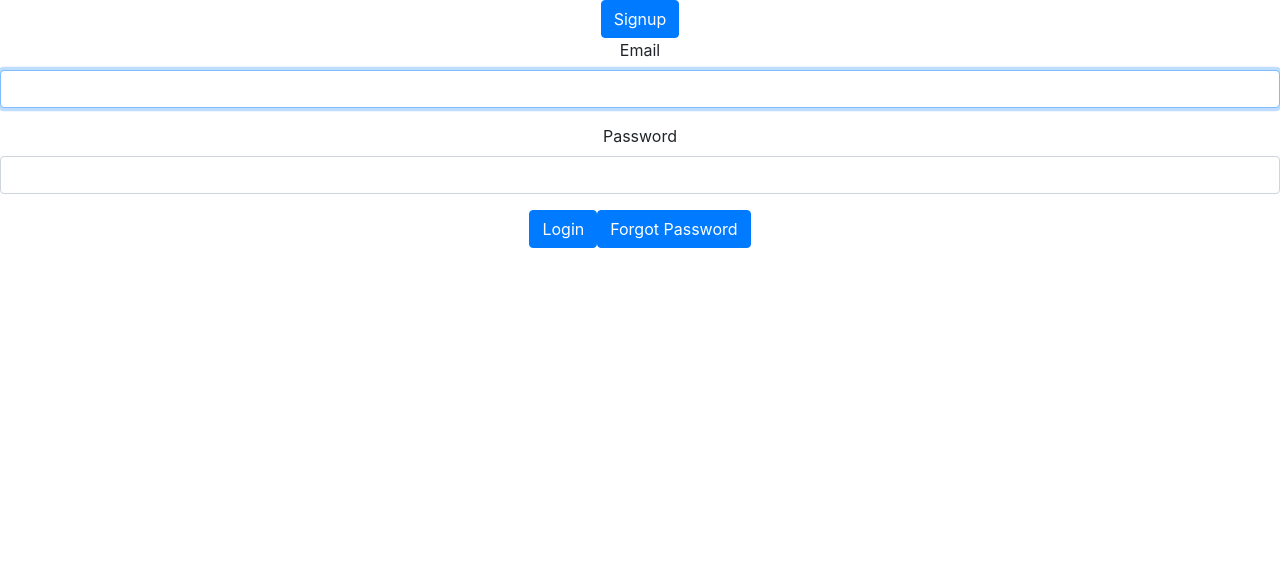
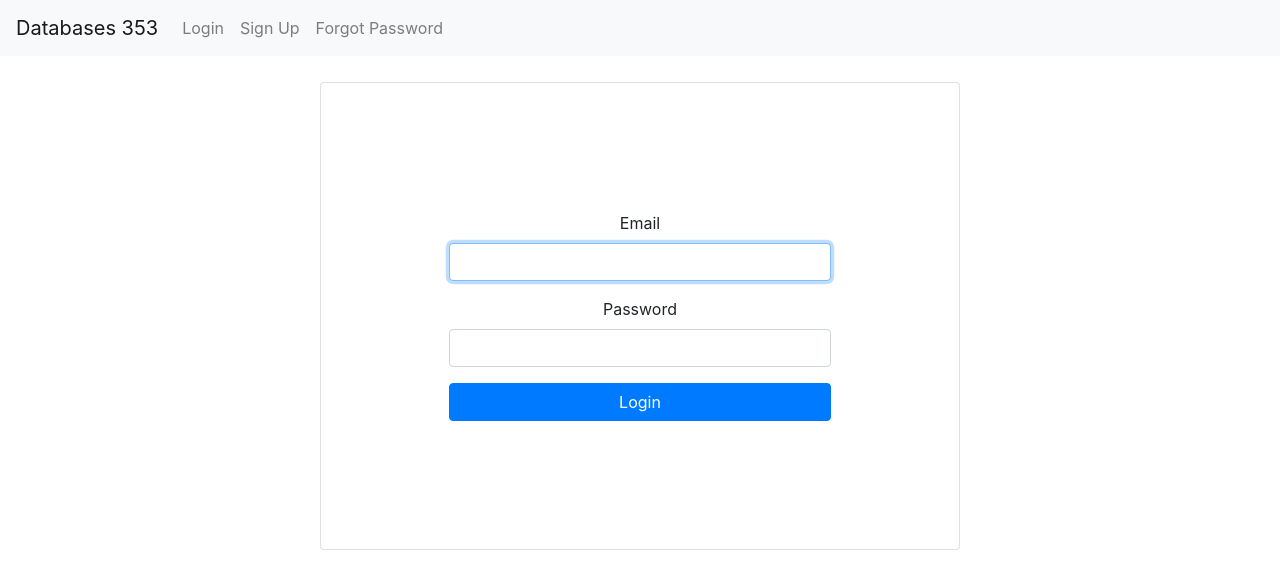
Before and after one commit to jsilber94/COMP353Project, a React (Create React App) app in the folder frontend/: page / in a window 1280 px wide. Shown: the top 588 px of the page. Built offline with nearby package versions, Linux system fonts and the light colour scheme.

Commit message:
add some css

```diff
--- /dev/null
+++ b/frontend/src/components/layout/AuthHeader.jsx
@@ -0,0 +1,21 @@
+import React from 'react';
+import Nav from 'react-bootstrap/Nav';
+import Navbar from 'react-bootstrap/Navbar';
+
+function AuthHeader() {
+    return (
+        <Navbar bg="light" expand="lg">
+            <Navbar.Brand href="#home">Databases 353</Navbar.Brand>
+            <Navbar.Toggle aria-controls="basic-navbar-nav" />
+            <Navbar.Collapse id="basic-navbar-nav">
+                <Nav className="mr-auto">
+                    <Nav.Link href="/">Login</Nav.Link>
+                    <Nav.Link href="/signup">Sign Up</Nav.Link>
+                    <Nav.Link href="/forgot">Forgot Password</Nav.Link>
+                </Nav>
+            </Navbar.Collapse>
+        </Navbar>
+    );
+}
+
+export default AuthHeader;
--- a/frontend/src/pages/NotFound.jsx
+++ b/frontend/src/pages/NotFound.jsx
@@ -1,5 +1,5 @@
 import React from 'react';
-import { Button } from 'react-bootstrap';
+import { Button, Card } from 'react-bootstrap';
 import { useSelector } from 'react-redux';
 import { useHistory } from 'react-router-dom';
 
@@ -16,11 +16,13 @@ function NotFound(props) {
     }
 
     return (
-        <div>
-            404 - This page doesn't exist!
+        <Card style={{ width: '50%', padding: '10%', margin: 'auto', marginTop: '2%' }}>
+            <div>
+                404 - This page doesn't exist!
             <br />
-            <Button onClick={returnToHome}>Return to home!</Button>
-        </div>
+                <Button style={{ marginTop: '2%' }} onClick={returnToHome}>Return to home!</Button>
+            </div>
+        </Card>
     );
 }
 
--- a/frontend/src/pages/auth/ForgotPassword.jsx
+++ b/frontend/src/pages/auth/ForgotPassword.jsx
@@ -1,7 +1,8 @@
 import React, { useState } from 'react';
-import { Button, FormControl, FormGroup, FormLabel } from 'react-bootstrap';
+import { Button, FormControl, FormGroup, FormLabel, Card } from 'react-bootstrap';
 import { isEmail } from '../../utilities/isEmail';
 import { apiForgotPassword } from '../../Api';
+import AuthHeader from '../../components/layout/AuthHeader'
 
 // eslint-disable-next-line react/prop-types
 export default function ForgotPassword() {
@@ -29,6 +30,8 @@ export default function ForgotPassword() {
 
     return (
         <div>
+            <AuthHeader />
+            <Card style={{ width: '50%', padding: '10%', margin: 'auto', marginTop: '2%' }}>
                 <div className="ForgotPassword">
                     {!email.isValid ? 'Invalid email!' : ''}
                     <FormGroup controlId="email">
@@ -45,6 +48,7 @@ export default function ForgotPassword() {
                 <div>
                     {response}
                 </div>
+            </Card>
         </div>
 
     );
--- a/frontend/src/pages/auth/Login.jsx
+++ b/frontend/src/pages/auth/Login.jsx
@@ -1,9 +1,10 @@
 import React, { useState } from 'react';
-import { Button, FormControl, FormGroup, FormLabel } from 'react-bootstrap';
+import { Button, FormControl, FormGroup, FormLabel, Card } from 'react-bootstrap';
 import { useDispatch } from 'react-redux';
 import { useHistory } from "react-router-dom";
 import { apiLogin } from '../../Api';
 import { loginRedux } from '../../store/action/auth';
+import AuthHeader from '../../components/layout/AuthHeader'
 
 // eslint-disable-next-line react/prop-types
 export default function Login() {
@@ -28,18 +29,10 @@ export default function Login() {
       });
   };
 
-  const navigateToSignUp = () => {
-    history.push("/signup")
-  }
-
-  const navigateToForgotPassword = () => {
-    history.push("/forgot")
-  }
-
   return (
-    <div className="Login">
-      <Button onClick={navigateToSignUp}>Signup</Button>
-
+    <div>
+      <AuthHeader />
+      <Card style={{ width: '50%', padding: '10%', margin: 'auto', marginTop: '2%' }}>
         <FormGroup controlId="email">
           <FormLabel>Email</FormLabel>
           <FormControl
@@ -60,9 +53,7 @@ export default function Login() {
         </FormGroup>
 
         <Button onClick={authenticate} type="Submit">Login</Button>
-
-      <Button onClick={navigateToForgotPassword} >Forgot Password</Button>
-
+      </Card>
     </div>
   );
 }
--- a/frontend/src/pages/auth/SignUp.jsx
+++ b/frontend/src/pages/auth/SignUp.jsx
@@ -1,9 +1,10 @@
 import React, { useState } from 'react';
-import { Button, FormControl, FormGroup, FormLabel } from 'react-bootstrap';
+import { Button, FormControl, FormGroup, FormLabel, Card } from 'react-bootstrap';
 import { useHistory } from "react-router-dom";
 import { apiSignUp } from '../../Api';
 import { loginRedux } from '../../store/action/auth';
 import { useDispatch } from 'react-redux';
+import AuthHeader from '../../components/layout/AuthHeader'
 
 // eslint-disable-next-line react/prop-types
 export default function SignUp() {
@@ -31,7 +32,8 @@ export default function SignUp() {
 
   return (
     <div className="SignUp">
-
+      <AuthHeader />
+      <Card style={{ width: '50%', padding: '10%', margin: 'auto', marginTop: '2%' }}>
         <FormGroup controlId="email">
           <FormLabel>Email</FormLabel>
           <FormControl
@@ -68,6 +70,8 @@ export default function SignUp() {
         </FormGroup>
 
         <Button onClick={signup} type="Submit">Sign Up</Button>
+      </Card>
+
 
     </div>
   );
```
Lines whose indentation alone changed are shown as unchanged.
